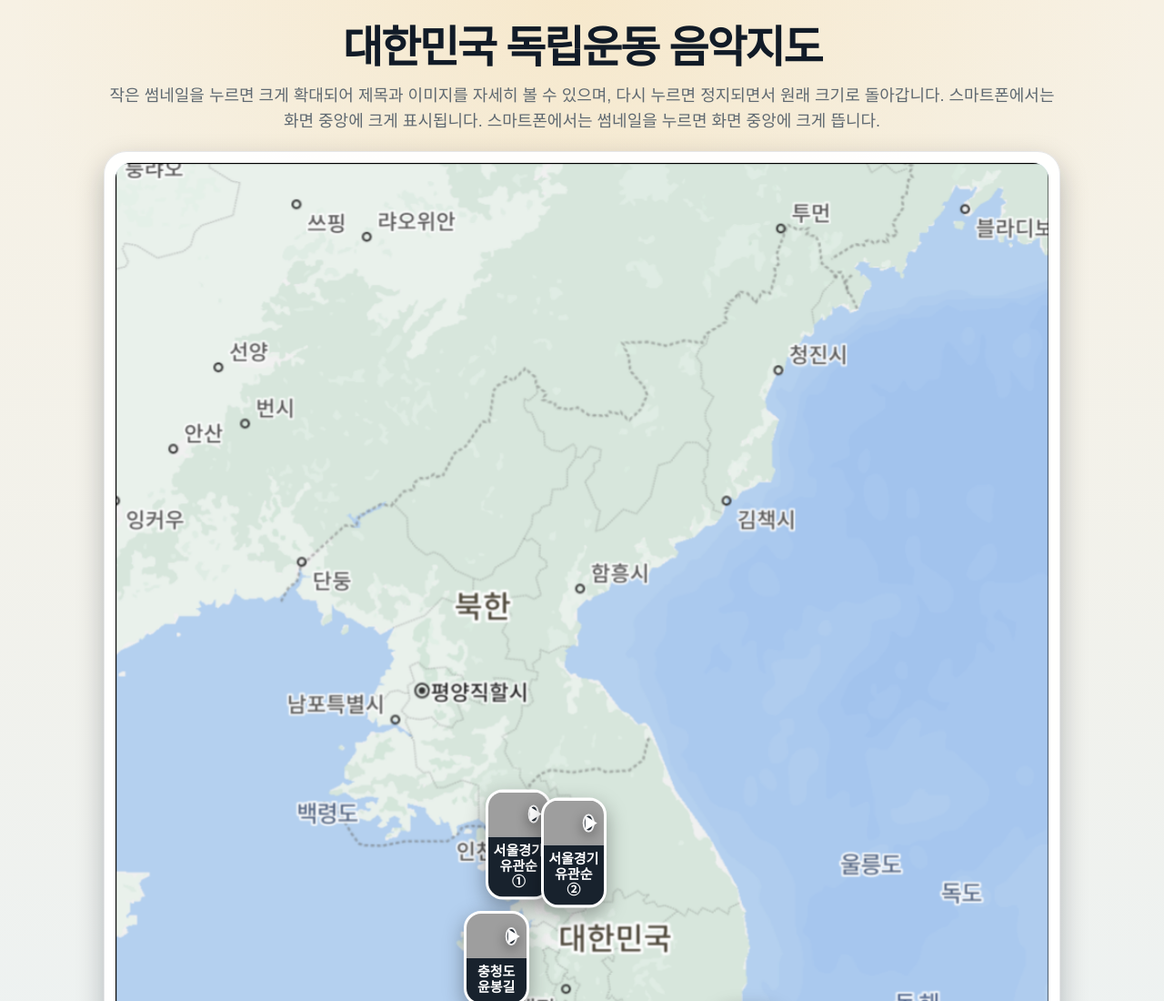
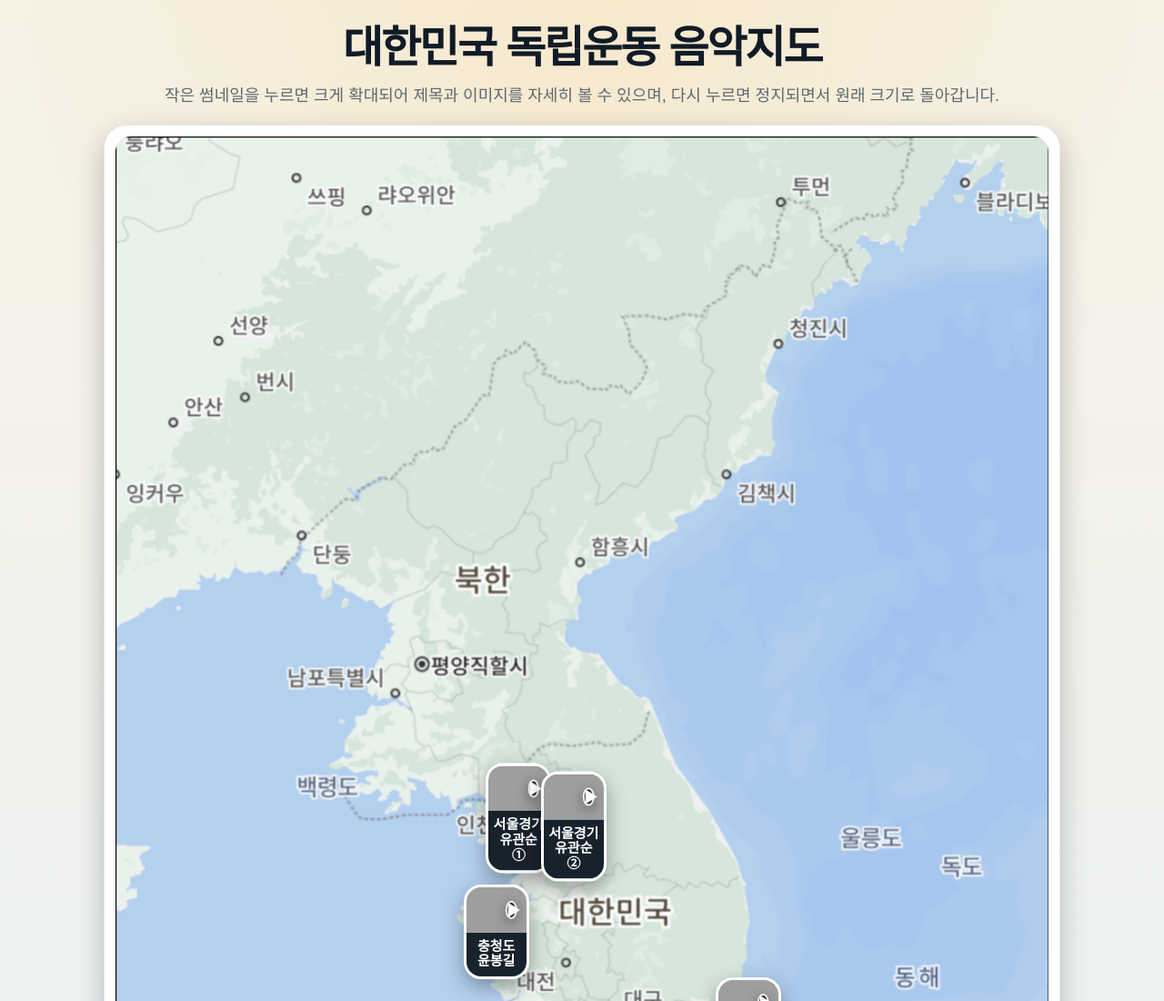
Before and after one commit to young1102-ui/independence-music-map, a plain HTML site: page index.html in a window 1280 px wide. Shown: the top 1100 px of the page at 91% size. Drawn offline with Linux system fonts and the light colour scheme; grey boxes are pictures that could not be loaded.

Commit message:
Update index.html

```diff
--- a/index.html
+++ b/index.html
@@ -376,7 +376,7 @@
   <main class="page">
     <header>
       <h1>대한민국 독립운동 음악지도</h1>
-      <p>작은 썸네일을 누르면 크게 확대되어 제목과 이미지를 자세히 볼 수 있으며, 다시 누르면 정지되면서 원래 크기로 돌아갑니다. 스마트폰에서는 화면 중앙에 크게 표시됩니다. 스마트폰에서는 썸네일을 누르면 화면 중앙에 크게 뜹니다.</p>
+      <p>작은 썸네일을 누르면 크게 확대되어 제목과 이미지를 자세히 볼 수 있으며, 다시 누르면 정지되면서 원래 크기로 돌아갑니다.</p>
     </header>
 
     <section class="map-card">
```
